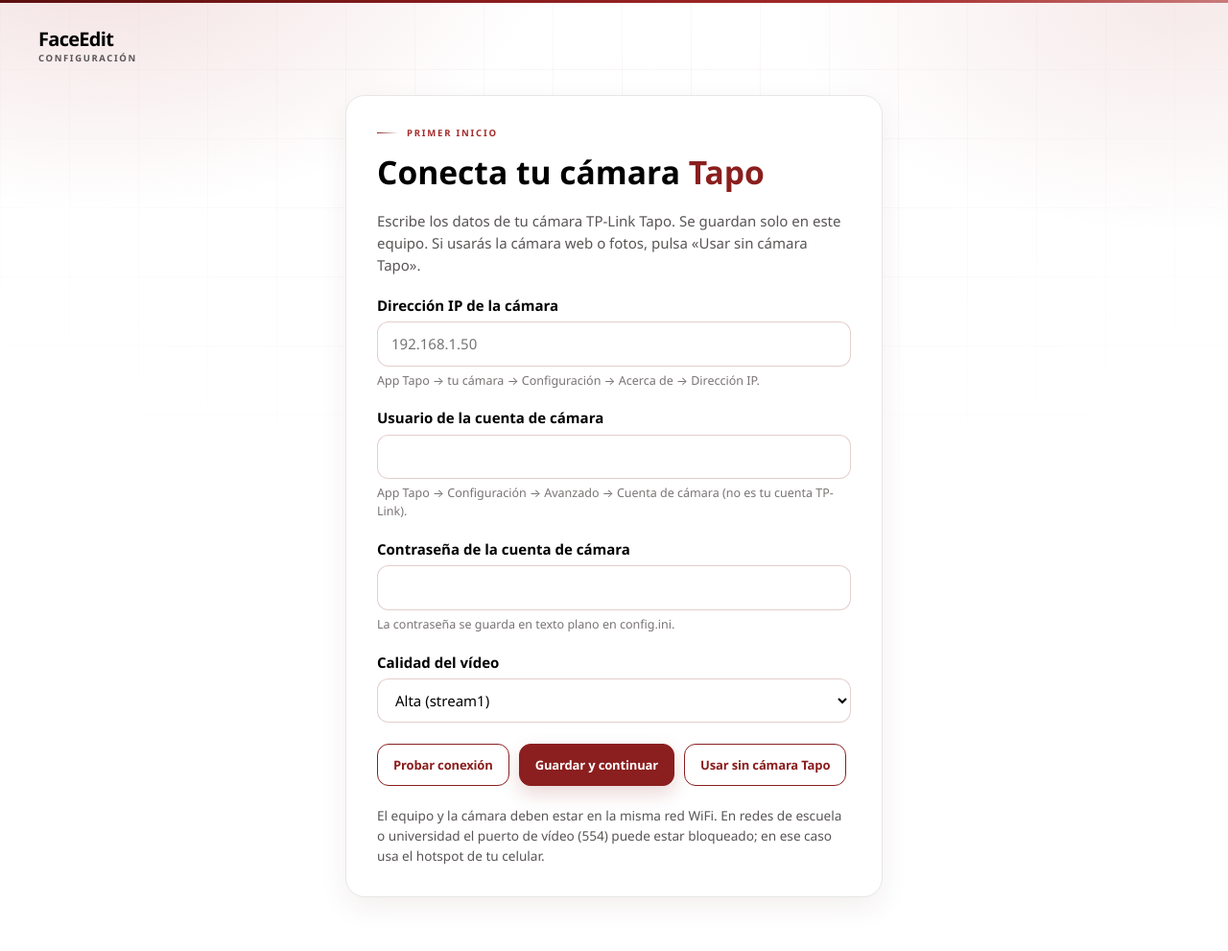
After one commit to MaximoPosse/face-, a Flask app: template templates/setup.html in a window 1280 px wide. The commit adds this page. Shown: the whole page at 96% size. Run offline with Flask 3, Linux system fonts and the light colour scheme; the template is opened without the code that fills it, so the values that code supplies are empty; parts of the project's set-up code (start-up, migrations or seed data) failed here and were passed over.

Commit message:
Pagina de configuracion de la camara Tapo y empaquetado para Windows
Agrega /setup para guardar IP, usuario y contrasena en config.ini al primer arranque, run_app.py como punto de entrada, script de Inno Setup para el instalador y scripts de instalacion con Python.

```diff
--- a/app.py
+++ b/app.py
@@ -4,6 +4,8 @@ from __future__ import annotations
 
 import logging
 import os
+import re
+import socket
 import sys
 import threading
 import time
@@ -29,7 +31,10 @@ from flask import (
 from werkzeug.exceptions import RequestEntityTooLarge
 
 from facial import AnalyzerUnavailable, FaceAnalyzer, FaceDetector
+from facial.config import current_config, load_local_config, save_local_config
 from facial.tapo import tapo_camera
+
+load_local_config()
 
 # La consola de Windows puede usar cp1252 por defecto. DeepFace imprime emojis
 # al descargar sus modelos; evitamos que un error de codificación interrumpa
@@ -169,6 +174,90 @@ def health():
             },
         }
     )
+
+
+_HOST_RE = re.compile(r"^[A-Za-z0-9][A-Za-z0-9.\-]{1,252}$")
+
+
+def _same_origin() -> bool:
+    """Evita que otra página web cambie la configuración desde el navegador."""
+
+    origin = request.headers.get("Origin")
+    return not origin or origin.rstrip("/") == request.host_url.rstrip("/")
+
+
+@app.get("/setup")
+def setup_page():
+    return render_template("setup.html")
+
+
+@app.get("/api/config")
+def get_config():
+    return jsonify({"ok": True, **current_config()})
+
+
+@app.post("/api/config")
+def save_config():
+    if not _same_origin():
+        return _json_error("Origen no permitido.", 403, "forbidden")
+
+    data = request.get_json(silent=True) or {}
+    ip = str(data.get("ip", "")).strip()
+    user = str(data.get("user", "")).strip()
+    password = str(data.get("password", ""))
+    stream = str(data.get("stream", "stream1")).strip()
+
+    if stream not in {"stream1", "stream2"}:
+        stream = "stream1"
+    if not password and ip and ip == os.environ.get("TAPO_IP", ""):
+        password = os.environ.get("TAPO_PASSWORD", "")  # editar sin reescribirla
+
+    if ip:
+        if not _HOST_RE.match(ip):
+            return _json_error("La dirección IP no es válida.", 400, "invalid_ip")
+        if not user or not password:
+            return _json_error(
+                "Escribe el usuario y la contraseña de la cuenta de cámara.",
+                400,
+                "missing_credentials",
+            )
+    if any(c in value for value in (ip, user, password) for c in "\r\n"):
+        return _json_error("Los datos contienen caracteres no válidos.", 400, "invalid_chars")
+    if max(len(ip), len(user), len(password)) > 128:
+        return _json_error("Algún dato es demasiado largo.", 400, "too_long")
+
+    tapo_camera.stop()
+    try:
+        save_local_config(ip, user, password, stream)
+    except OSError:
+        logger.exception("No se pudo guardar config.ini")
+        return _json_error("No se pudo guardar la configuración.", 500, "save_failed")
+    return jsonify({"ok": True, **current_config()})
+
+
+@app.post("/api/config/test")
+def test_config():
+    """Comprueba que el puerto RTSP de la cámara responde desde este equipo."""
+
+    if not _same_origin():
+        return _json_error("Origen no permitido.", 403, "forbidden")
+    data = request.get_json(silent=True) or {}
+    ip = str(data.get("ip", "")).strip()
+    if not _HOST_RE.match(ip):
+        return _json_error("La dirección IP no es válida.", 400, "invalid_ip")
+    try:
+        with socket.create_connection((ip, 554), timeout=3):
+            pass
+    except OSError:
+        return jsonify(
+            {
+                "ok": False,
+                "reachable": False,
+                "message": "No se pudo conectar con la cámara (puerto 554). Revisa la IP y "
+                "que el equipo esté en la misma red; algunas redes WiFi bloquean este puerto.",
+            }
+        )
+    return jsonify({"ok": True, "reachable": True, "message": "La cámara responde."})
 
 
 @app.get("/api/tapo/status")
--- a/static/css/style.css
+++ b/static/css/style.css
@@ -457,6 +457,111 @@ svg {
 
 .stage.is-camera .stage__media--video {
   transform: scaleX(-1);
+}
+
+/* Página de configuración */
+
+.setup-shell {
+  display: grid;
+  place-items: start center;
+  padding: 32px 16px 56px;
+}
+
+.setup-card {
+  width: min(560px, 100%);
+  padding: 32px;
+  border: 1px solid var(--line);
+  border-radius: 20px;
+  background: var(--white);
+  box-shadow: var(--shadow-md);
+}
+
+.setup-card h1 {
+  margin: 8px 0 12px;
+  font-size: clamp(1.6rem, 4vw, 2.1rem);
+}
+
+.setup-card h1 em {
+  color: var(--red);
+  font-style: normal;
+}
+
+.setup-intro,
+.setup-note {
+  color: var(--muted);
+  line-height: 1.55;
+}
+
+.setup-note {
+  margin: 20px 0 0;
+  font-size: 0.85rem;
+}
+
+.setup-field {
+  display: grid;
+  gap: 6px;
+  margin-top: 18px;
+}
+
+.setup-field > span {
+  font-weight: 600;
+}
+
+.setup-field small {
+  color: var(--muted-2);
+}
+
+.setup-field input,
+.setup-field select {
+  width: 100%;
+  padding: 11px 14px;
+  border: 1px solid var(--line-strong);
+  border-radius: 12px;
+  background: var(--white);
+  color: var(--text);
+  font: inherit;
+}
+
+.setup-field input:focus,
+.setup-field select:focus {
+  outline: 2px solid var(--red-soft);
+  outline-offset: 1px;
+}
+
+.setup-message {
+  margin: 18px 0 0;
+  padding: 11px 14px;
+  border-radius: 12px;
+  background: var(--tint);
+  color: var(--muted);
+}
+
+.setup-message[data-tone="ok"] {
+  background: rgba(46, 125, 50, 0.1);
+  color: #1b5e20;
+}
+
+.setup-message[data-tone="error"] {
+  background: rgba(139, 30, 30, 0.1);
+  color: var(--red-dark);
+}
+
+.setup-actions {
+  display: flex;
+  flex-wrap: wrap;
+  gap: 10px;
+  margin-top: 22px;
+}
+
+.setup-link {
+  color: var(--muted);
+  font-size: 0.85rem;
+  text-decoration: none;
+  margin-right: 12px;
+}
+
+.setup-link:hover {
+  color: var(--red);
 }
 
 .stage__media--tapo {
--- /dev/null
+++ b/static/js/setup.js
@@ -0,0 +1,125 @@
+(() => {
+  "use strict";
+
+  const $ = (id) => document.getElementById(id);
+  const els = {
+    form: $("setupForm"),
+    ip: $("ip"),
+    user: $("user"),
+    password: $("password"),
+    stream: $("stream"),
+    message: $("message"),
+    test: $("testBtn"),
+    save: $("saveBtn"),
+    skip: $("skipBtn"),
+    hint: $("passwordHint"),
+  };
+
+  let hasSavedPassword = false;
+
+  function show(text, tone = "info") {
+    els.message.hidden = !text;
+    els.message.textContent = text || "";
+    els.message.dataset.tone = tone;
+  }
+
+  function setBusy(busy) {
+    [els.test, els.save, els.skip].forEach((button) => {
+      button.disabled = busy;
+    });
+  }
+
+  async function post(url, body) {
+    const response = await fetch(url, {
+      method: "POST",
+      headers: { "Content-Type": "application/json" },
+      body: JSON.stringify(body),
+      cache: "no-store",
+    });
+    const payload = await response.json().catch(() => null);
+    return { response, payload };
+  }
+
+  function values() {
+    return {
+      ip: els.ip.value.trim(),
+      user: els.user.value.trim(),
+      password: els.password.value,
+      stream: els.stream.value,
+    };
+  }
+
+  async function load() {
+    try {
+      const response = await fetch("/api/config", { cache: "no-store" });
+      const data = await response.json();
+      els.ip.value = data.ip || "";
+      els.user.value = data.user || "";
+      els.stream.value = data.stream || "stream1";
+      hasSavedPassword = Boolean(data.has_password);
+      if (hasSavedPassword) {
+        els.password.placeholder = "•••••••• (déjala vacía para conservarla)";
+      }
+    } catch {
+      /* sin datos previos */
+    }
+  }
+
+  els.test.addEventListener("click", async () => {
+    const { ip } = values();
+    if (!ip) {
+      show("Escribe primero la dirección IP.", "error");
+      return;
+    }
+    setBusy(true);
+    show("Comprobando conexión…");
+    try {
+      const { payload } = await post("/api/config/test", { ip });
+      show(payload?.message || "No se pudo comprobar la conexión.", payload?.reachable ? "ok" : "error");
+    } catch {
+      show("No se pudo comprobar la conexión.", "error");
+    } finally {
+      setBusy(false);
+    }
+  });
+
+  async function save(body) {
+    setBusy(true);
+    show("Guardando…");
+    try {
+      const { response, payload } = await post("/api/config", body);
+      if (!response.ok || !payload?.ok) {
+        show(payload?.error?.message || "No se pudo guardar la configuración.", "error");
+        return;
+      }
+      show("Configuración guardada.", "ok");
+      window.setTimeout(() => {
+        window.location.href = "/";
+      }, 600);
+    } catch {
+      show("No se pudo guardar la configuración.", "error");
+    } finally {
+      setBusy(false);
+    }
+  }
+
+  els.form.addEventListener("submit", (event) => {
+    event.preventDefault();
+    const body = values();
+    if (!body.ip) {
+      show("Escribe la dirección IP o pulsa «Usar sin cámara Tapo».", "error");
+      return;
+    }
+    if (!body.user || (!body.password && !hasSavedPassword)) {
+      show("Escribe el usuario y la contraseña de la cuenta de cámara.", "error");
+      return;
+    }
+    save(body);
+  });
+
+  els.skip.addEventListener("click", () => {
+    save({ ip: "", user: "", password: "", stream: "stream1" });
+  });
+
+  load();
+})();
--- a/templates/index.html
+++ b/templates/index.html
@@ -26,6 +26,8 @@
         <span>Análisis facial inteligente</span>
       </span>
     </a>
+
+    <a class="setup-link" href="{{ url_for('setup_page') }}">Configurar cámara Tapo</a>
 
     <div class="engine-pill" id="enginePill" data-state="checking" role="status" aria-live="polite">
       <span class="engine-pill__dot" aria-hidden="true"></span>
--- /dev/null
+++ b/templates/setup.html
@@ -0,0 +1,75 @@
+<!doctype html>
+<html lang="es">
+<head>
+  <meta charset="utf-8">
+  <meta name="viewport" content="width=device-width, initial-scale=1">
+  <title>FaceEdit — Configurar cámara</title>
+  <link rel="icon" href="{{ url_for('static', filename='assets/favicon.svg') }}" type="image/svg+xml">
+  <link rel="stylesheet" href="{{ url_for('static', filename='css/style.css') }}">
+</head>
+<body>
+  <header class="topbar">
+    <a class="brand" href="{{ url_for('index') }}" aria-label="FaceEdit, inicio">
+      <span class="brand__text">
+        <strong>FaceEdit</strong>
+        <span>Configuración</span>
+      </span>
+    </a>
+  </header>
+
+  <main class="setup-shell">
+    <section class="setup-card" aria-labelledby="setupTitle">
+      <p class="eyebrow"><span class="eyebrow__line" aria-hidden="true"></span> Primer inicio</p>
+      <h1 id="setupTitle">Conecta tu cámara <em>Tapo</em></h1>
+      <p class="setup-intro">
+        Escribe los datos de tu cámara TP-Link Tapo. Se guardan solo en este equipo.
+        Si usarás la cámara web o fotos, pulsa «Usar sin cámara Tapo».
+      </p>
+
+      <form id="setupForm" autocomplete="off" novalidate>
+        <label class="setup-field">
+          <span>Dirección IP de la cámara</span>
+          <input id="ip" name="ip" type="text" inputmode="decimal" placeholder="192.168.1.50" required>
+          <small>App Tapo → tu cámara → Configuración → Acerca de → Dirección IP.</small>
+        </label>
+
+        <label class="setup-field">
+          <span>Usuario de la cuenta de cámara</span>
+          <input id="user" name="user" type="text" required>
+          <small>App Tapo → Configuración → Avanzado → Cuenta de cámara (no es tu cuenta TP-Link).</small>
+        </label>
+
+        <label class="setup-field">
+          <span>Contraseña de la cuenta de cámara</span>
+          <input id="password" name="password" type="password" autocomplete="new-password" required>
+          <small id="passwordHint">La contraseña se guarda en texto plano en config.ini.</small>
+        </label>
+
+        <label class="setup-field">
+          <span>Calidad del vídeo</span>
+          <select id="stream" name="stream">
+            <option value="stream1">Alta (stream1)</option>
+            <option value="stream2">Baja, más fluida (stream2)</option>
+          </select>
+        </label>
+
+        <p class="setup-message" id="message" role="status" aria-live="polite" hidden></p>
+
+        <div class="setup-actions">
+          <button class="btn btn--ghost" id="testBtn" type="button">Probar conexión</button>
+          <button class="btn btn--primary" id="saveBtn" type="submit">Guardar y continuar</button>
+          <button class="btn btn--ghost" id="skipBtn" type="button">Usar sin cámara Tapo</button>
+        </div>
+      </form>
+
+      <p class="setup-note">
+        El equipo y la cámara deben estar en la misma red WiFi. En redes de escuela o
+        universidad el puerto de vídeo (554) puede estar bloqueado; en ese caso usa el
+        hotspot de tu celular.
+      </p>
+    </section>
+  </main>
+
+  <script src="{{ url_for('static', filename='js/setup.js') }}" defer></script>
+</body>
+</html>
```
Also changed, not shown: facial/config.py (added, +107 -0 lines), run_app.py (added, +72 -0 lines), README.md, 6 other files.
